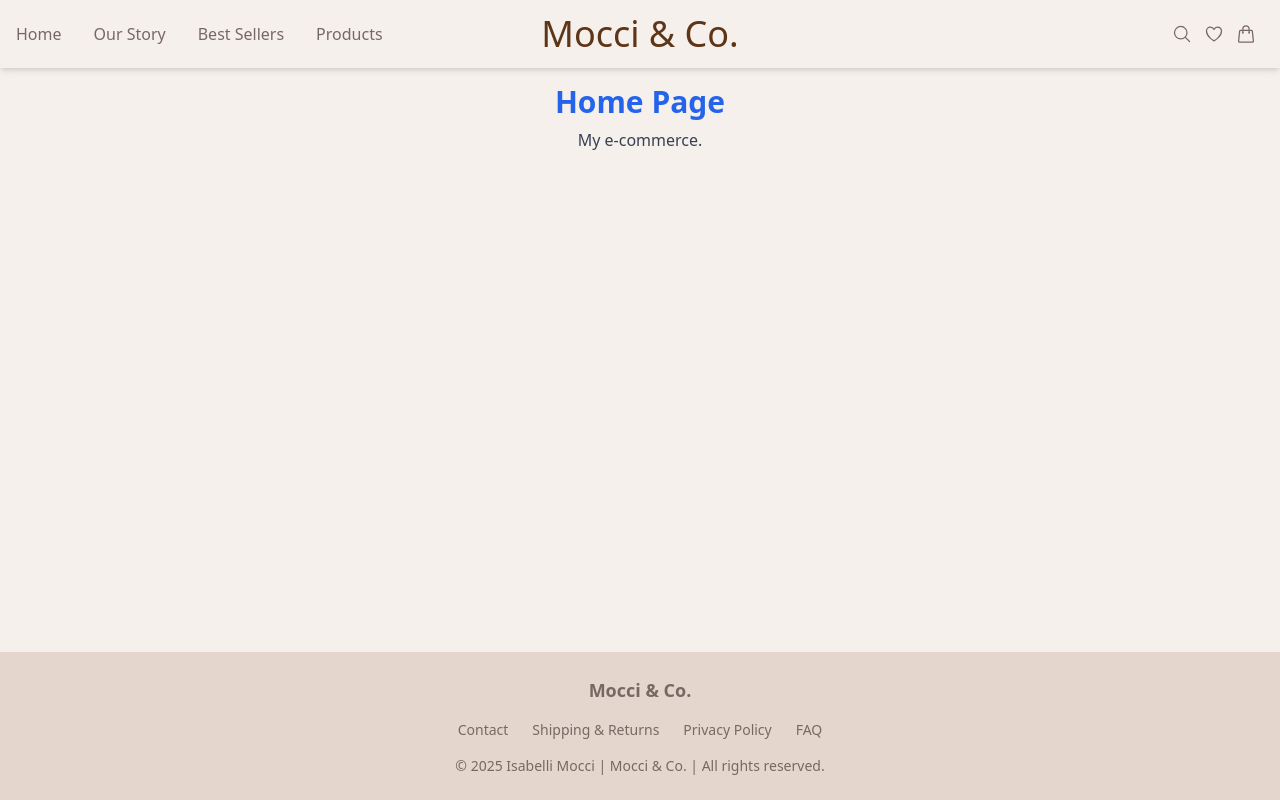
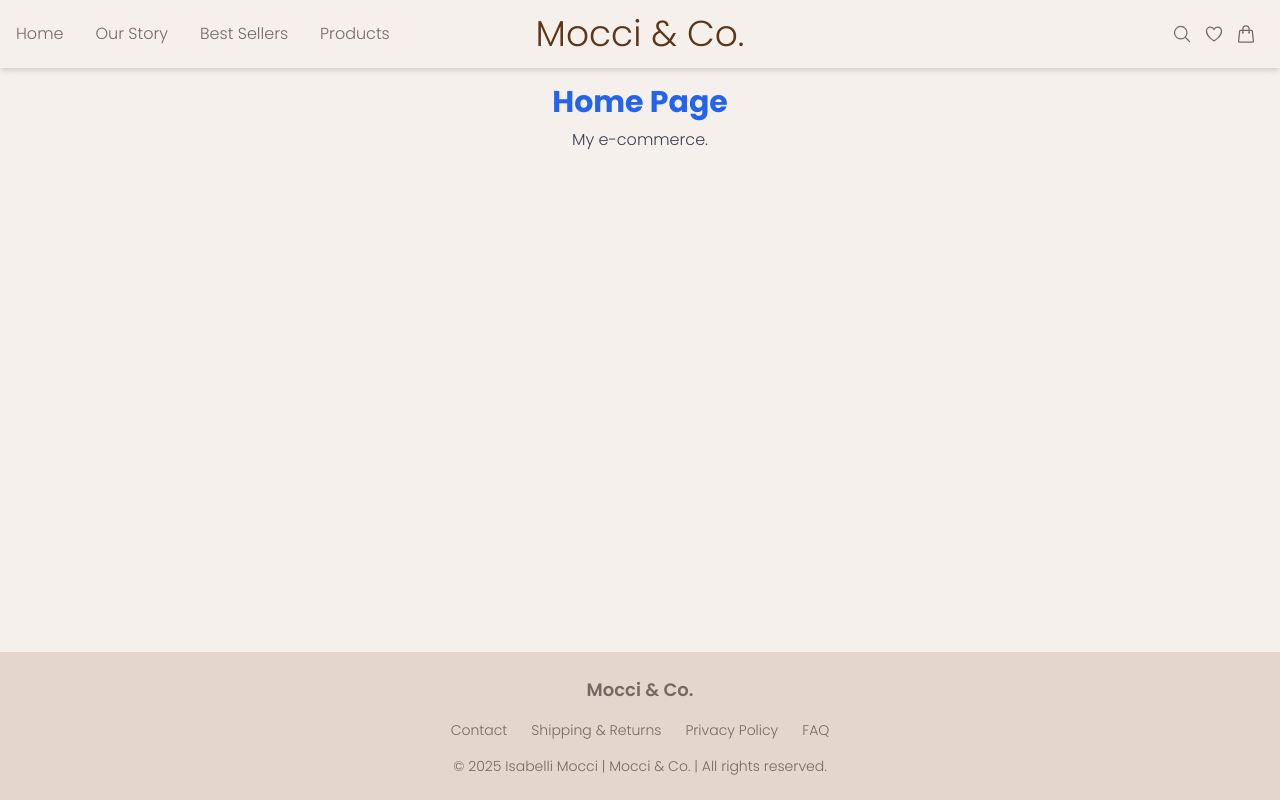
Before and after one commit to isabelli-mocci/handwork-ecommerce, a React (Vite) app: page / in a window 1280 px wide. Built offline with nearby package versions, Linux system fonts and the light colour scheme.

Commit message:
style: add custom fonts and update global styles
Added American Typewriter Condensed font with multiple weights and styles. Updated global styles for font-family, colors, and layout to improve visual identity and consistency.

```diff
--- a/src/index.css
+++ b/src/index.css
@@ -3,6 +3,32 @@
 @tailwind base;
 @tailwind components;
 @tailwind utilities;
+
+/* --- Custom Fonts --- */
+
+@font-face {
+  font-family: 'American Typewriter Condensed';
+  src: url('./assets/fonts/itc-american-typewriter-std-condensed.otf') format('opentype');
+  font-weight: 400;
+  font-style: normal;
+  font-display: swap;
+}
+
+@font-face {
+  font-family: 'American Typewriter Condensed';
+  src: url('./assets/fonts/itc-american-typewriter-std-condensed.otf') format('opentype');
+  font-weight: 600;
+  font-style: normal;
+  font-display: swap;
+}
+
+@font-face {
+  font-family: 'American Typewriter Condensed';
+  src: url('./assets/fonts/itc-american-typewriter-std-condensed.otf') format('opentype');
+  font-weight: 400;
+  font-style: italic;
+  font-display: swap;
+}
 
 /* --- Custom Styles --- */
 
@@ -13,6 +39,8 @@ html, body, #root {
   height: 100%;
   width: 100%;
   overflow-x: hidden;
+  font-family: 'Poppins', sans-serif;
+  font-weight: 300;
 }
 
 body {
```
